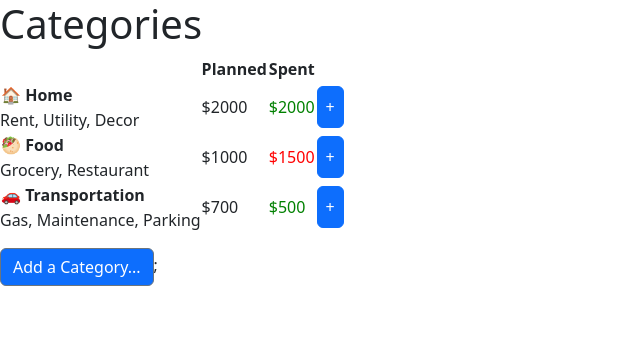
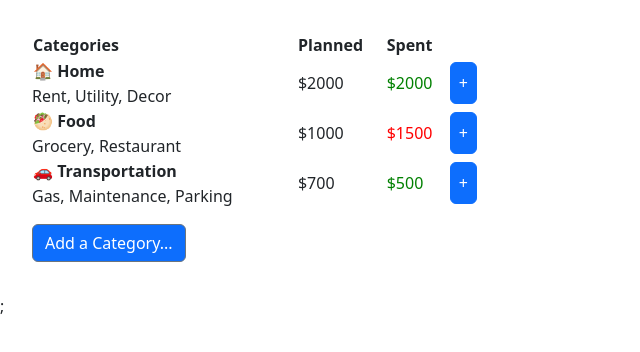
Before and after one commit to delanaeini/budget-app, a React (Create React App) app: page / in a window 1280 px wide. Shown: the top 352 px of the page, without its empty margins (0-640 px from the left). Built offline with nearby package versions, Linux system fonts and the light colour scheme.

Commit message:
form-add-transaction style

```diff
--- a/src/App.js
+++ b/src/App.js
@@ -19,16 +19,20 @@ export default function App() {
     );
   }
   return (
-    <>
+    <Row>
+      <Col className="col-md-5">
         <CategoriesList
           onSelection={handleSelection}
           selectedCategory={selectedCategory}
         />
         ;
+      </Col>
       {selectedCategory && (
+        <Col className="col-md">
           <FormAddTransaction selectedCategory={selectedCategory} />
+        </Col>
       )}
-    </>
+    </Row>
   );
 }
 
@@ -54,11 +58,10 @@ function CategoriesList({ onSelection, selectedCategory }) {
     },
   ];
   return (
-    <>
-      <h1>Categories</h1>
-      <Table className="category-table">
+    <div className="category-table">
+      <Table>
         <thead>
-          <td>&nbsp;</td>
+          <th>Categories</th>
           <th>Planned</th>
           <th colSpan={2}>Spent</th>
         </thead>
@@ -71,7 +74,7 @@ function CategoriesList({ onSelection, selectedCategory }) {
         ))}
       </Table>
       <Button className="bg-primary">Add a Category...</Button>
-    </>
+    </div>
   );
 }
 
@@ -118,7 +121,7 @@ function FormAddTransaction({ selectedCategory }) {
     e.preventDefault();
   }
   return (
-    <>
+    <div className="form-add-transaction">
       <h2>{selectedCategory.name}: Add Transation</h2>
       <Form onSubmit={handleSubmit}>
         <Row>
@@ -144,10 +147,10 @@ function FormAddTransaction({ selectedCategory }) {
             </FormGroup>
           </Col>
         </Row>
-        <Button className="bg-warning border-warning text-dark" type="submit">
+        <Button className="btn-light text-white" type="submit">
           Add
         </Button>
       </Form>
-    </>
+    </div>
   );
 }
--- a/src/index.css
+++ b/src/index.css
@@ -1,3 +1,24 @@
 .category-table {
-  max-width: fit-content;
+  margin: 2rem;
 }
+
+.form-add-transaction {
+  padding: 4rem;
+  margin: 2rem;
+  border: 4px solid #0c6dfd;
+  border-radius: 12px;
+  color: #0c6dfd;
+}
+
+.form-add-transaction button {
+  color: white;
+  background-color: salmon;
+  border-color: salmon;
+}
+.form-add-transaction label {
+  color: salmon;
+}
+
+.form-add-transaction Input {
+  border-color: #0c6dfd;
+}
```
Lines whose indentation alone changed are shown as unchanged.
